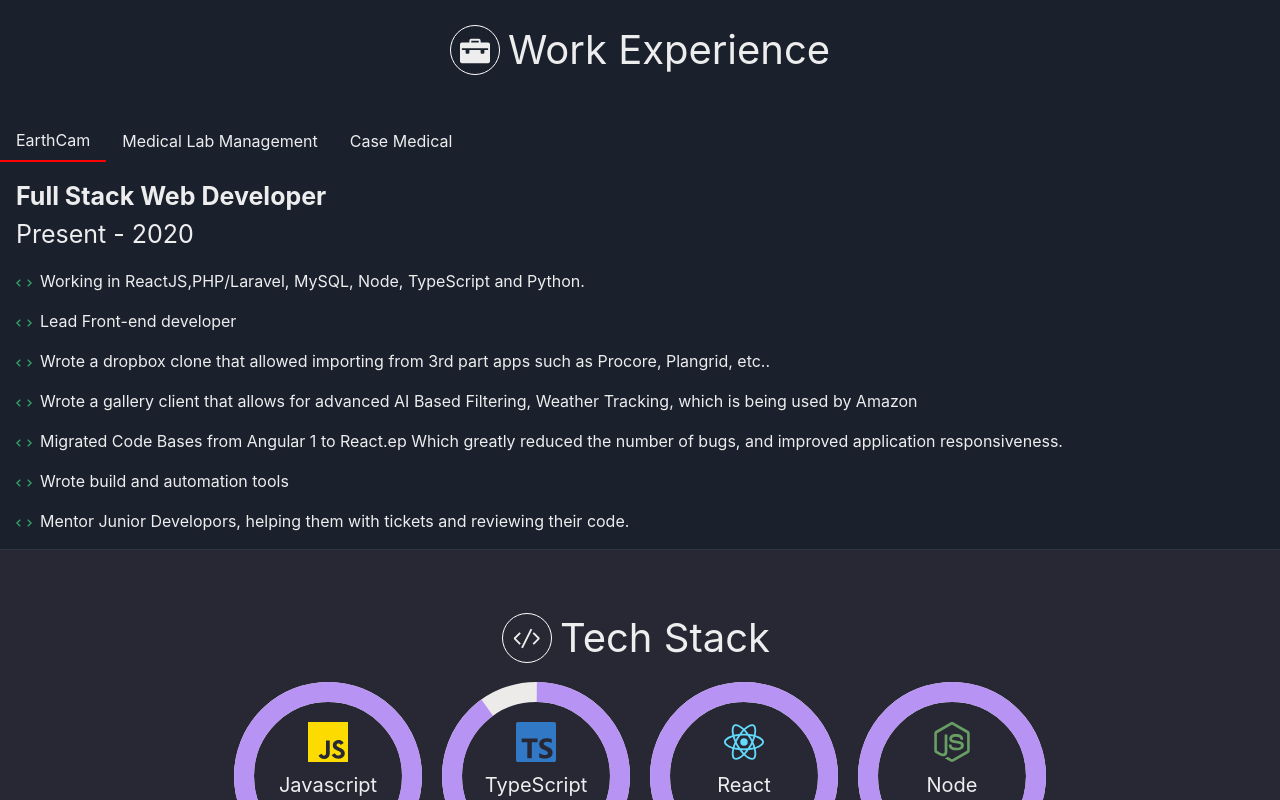
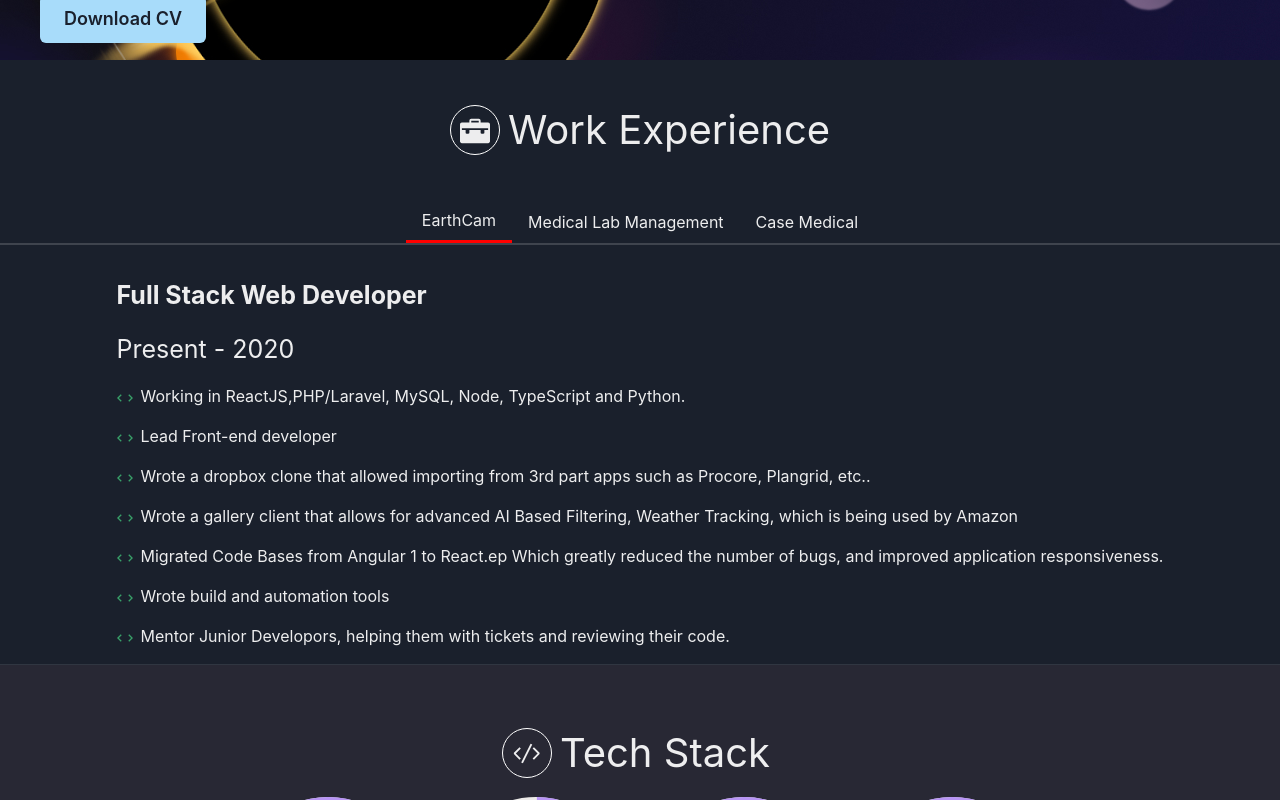
Before and after one commit to ffTsuzuku/ffTsuzuku.github.io, a React (Vite) app: page / in a window 1280 px wide. Shown: the part 820-1620 px from the top of the page. Built offline with nearby package versions, Linux system fonts and the light colour scheme.

Commit message:
css: Centered Work Experience

```diff
--- a/src/components/Header.tsx
+++ b/src/components/Header.tsx
@@ -36,11 +36,14 @@
     const switchToggled = useColorModeValue(true, false)
 
     const ThemeIcon =
-        colorMode === 'dark' ? <MoonIcon /> : <BsFillSunFill size={25} />
+        colorMode === 'dark' ? (
+            <MoonIcon boxSize={'25px'} />
+        ) : (
+            <BsFillSunFill size={25} />
+        )
     return (
         <>
             <Flex
-                position={'absolute'}
                 zIndex={1}
                 justifyContent={'space-between'}
                 width='100%'
@@ -53,7 +56,7 @@
                         <MenuButton
                             as={Button}
                             rightIcon={
-                                <Show breakpoint='(max-width: 650px)'>
+                                <Show breakpoint='(max-width: 719px)'>
                                     <ChevronDownIcon />
                                 </Show>
                             }
@@ -62,7 +65,7 @@
                         >
                             {data.name}
                         </MenuButton>
-                        <Show breakpoint='(max-width: 650px)'>
+                        <Show breakpoint='(max-width: 720px)'>
                             <MenuList>
                                 <Link href='#WorkExperience'>
                                     <MenuItem cursor='pointer'>
@@ -86,7 +89,7 @@
                 </HStack>
 
                 <HStack spacing={5} alignContent='center' color={'white'}>
-                    <Show breakpoint='(min-width: 650px)'>
+                    <Show breakpoint='(min-width: 720px)'>
                         <Link href='#WorkExperience'>
                             <Text cursor='pointer'>Work Experience</Text>
                         </Link>
--- a/src/components/WorkExperience.tsx
+++ b/src/components/WorkExperience.tsx
@@ -15,6 +15,7 @@
     TabPanels,
     Text,
     Divider,
+    VStack,
 } from '@chakra-ui/react'
 import { MdWork, MdCheckCircle } from 'react-icons/md'
 import { RiCodeSLine } from 'react-icons/ri'
@@ -35,7 +36,7 @@
             <Tab
                 _selected={{
                     boxShadow: 'none',
-                    borderBottom: '2px solid red',
+                    borderBottom: '5px solid red',
                 }}
             >
                 {companyName}
@@ -58,12 +59,14 @@
         })
 
         CompanyDetailJSX.push(
-            <TabPanel>
-                {TitleJSX}
-                {PeriodJSX}
-                <List spacing={4} marginTop={4}>
-                    {ResponsibilitiesJSX}
-                </List>
+            <TabPanel marginLeft={'auto'}>
+                <VStack>
+                    <List spacing={4} marginTop={4}>
+                        {TitleJSX}
+                        {PeriodJSX}
+                        {ResponsibilitiesJSX}
+                    </List>
+                </VStack>
             </TabPanel>
         )
     })
@@ -78,8 +81,12 @@
                         Work Experience
                     </Text>
                 </HStack>
-                <Tabs maxW='100%' variant=''>
-                    <TabList overflowX={'auto'} overflowY='hidden'>
+                <Tabs>
+                    <TabList
+                        overflowX={'auto'}
+                        overflowY='hidden'
+                        justifyContent={'center'}
+                    >
                         {CompanyListJSX}
                     </TabList>
 
```
